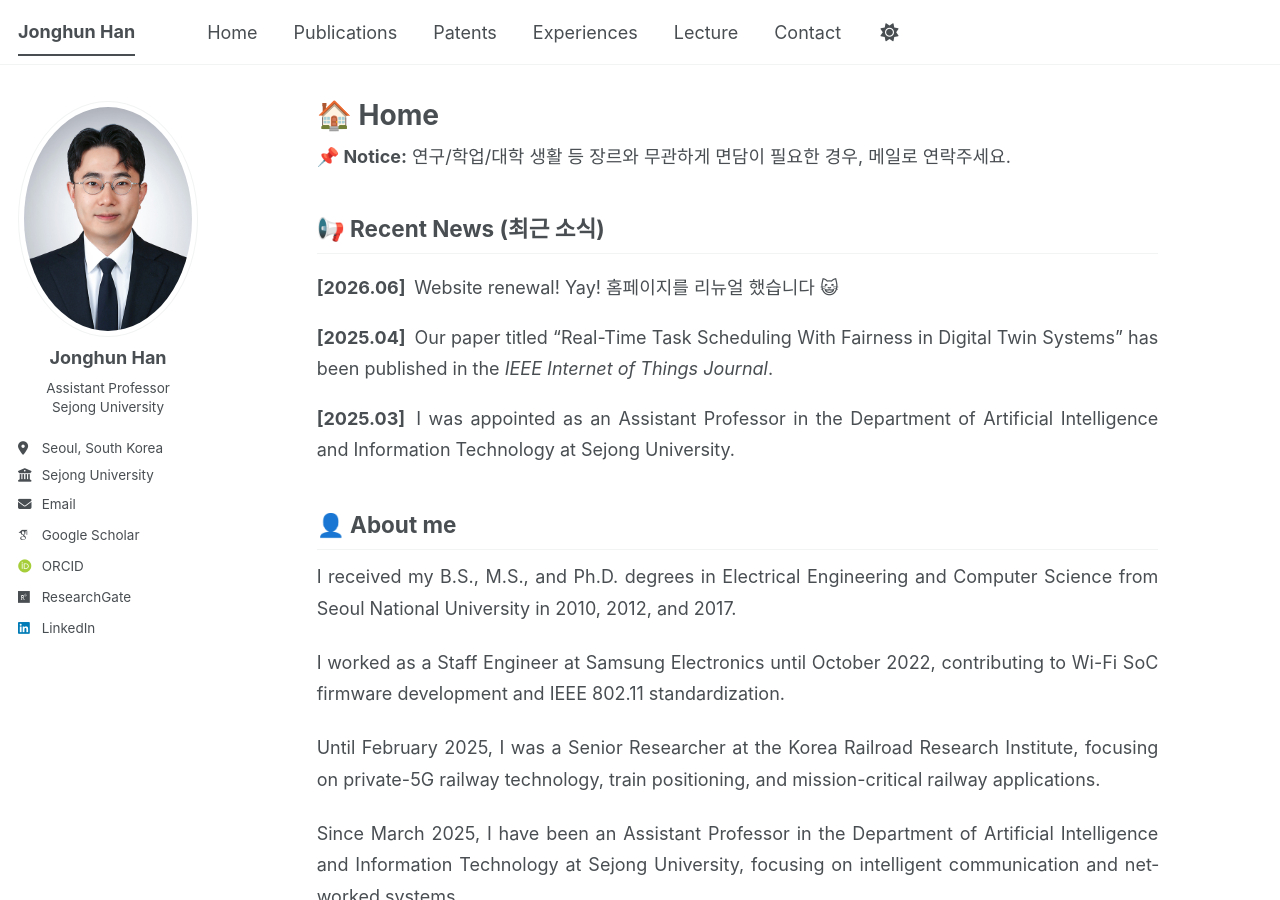
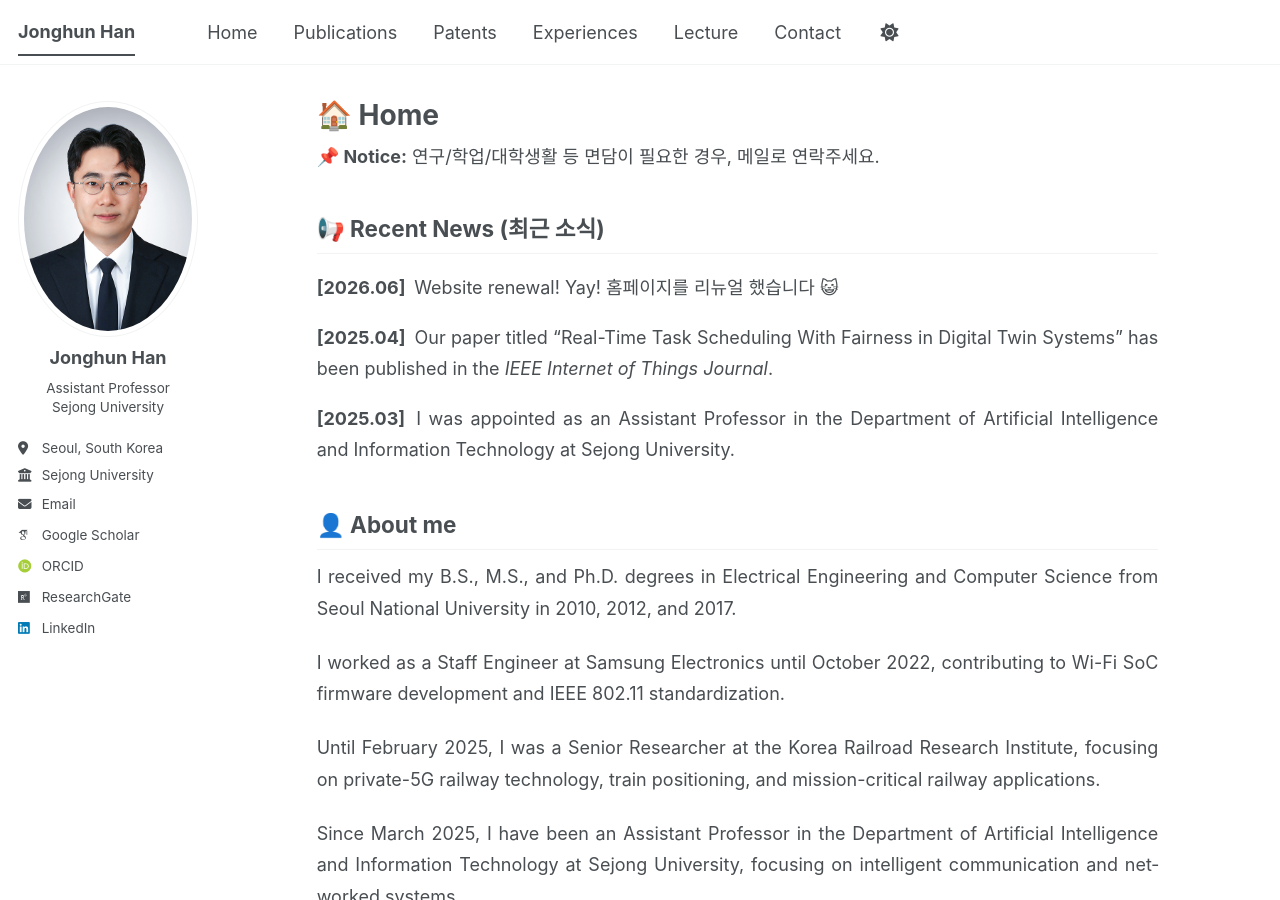
Before and after one commit to icnsl/icnsl.github.io, a Jekyll site: the page built from _pages/about.md, in a window 1280 px wide and 900 px high. Built offline with Jekyll 4.4.1, drawn with Linux system fonts in a browser that asks for light colours; some web fonts are replaced; a script bundle is joined from its source files by our own code; library files that are not in the unit come from our copies.

Commit message:
Update about.md

```diff
--- a/_pages/about.md
+++ b/_pages/about.md
@@ -7,7 +7,7 @@ redirect_from:
   - /about.html
 ---
 <div class="home-notice-title">
-  <strong>📌 Notice:</strong> 연구/학업/대학 생활 등 장르와 무관하게 면담이 필요한 경우, 메일로 연락주세요.
+  <strong>📌 Notice:</strong> 연구/학업/대학생활 등 면담이 필요한 경우, 메일로 연락주세요.
 </div>
 
 ## 📢 Recent News (최근 소식)
```
